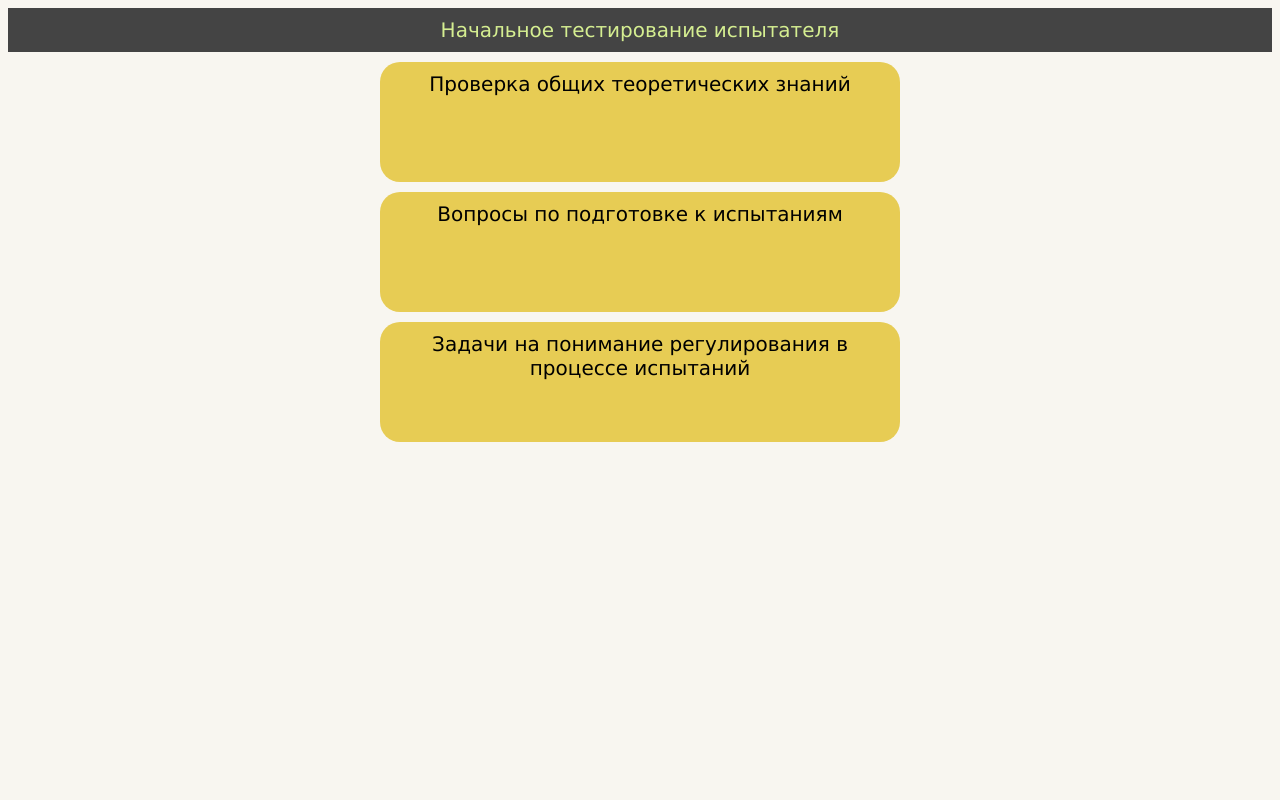
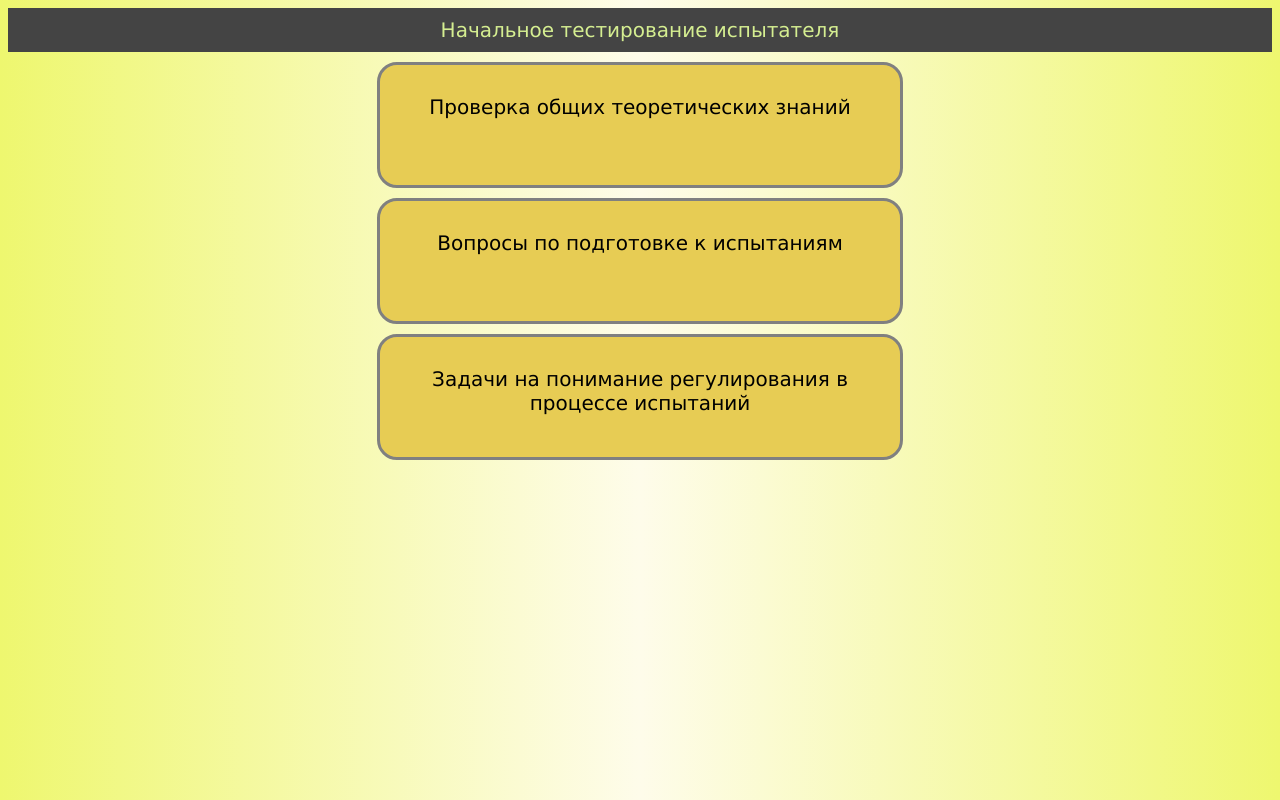
Before and after one commit to ispcenter/ispitatel_exam, a plain HTML site: page index.html in a window 1280 px wide. Drawn offline with Linux system fonts and the light colour scheme.

Commit message:
апгрейд

```diff
--- a/index.html
+++ b/index.html
@@ -6,12 +6,12 @@
 	<title>Тест испытателя</title>
 	<link href="style.css" rel="stylesheet" type="text/css">
 </head>
-<body>
+<body id="mainPage">
 	<h1>Начальное тестирование испытателя</h1>
 	<div id="oglavlenie">
-		<a href="teoria.html"><p class="tema">Проверка общих теоретических знаний</p></a>
-		<a href="podgot.html"><p class="tema">Вопросы по подготовке к испытаниям</p></a>
-		<a href="zada4i.html"><p class="tema">Задачи на понимание регулирования в процессе испытаний</p></a>
+		<a href="teoria.html"><div class="tema"><p>Проверка общих теоретических знаний</p></div></a>
+		<a href="podgot.html"><div class="tema"><p>Вопросы по подготовке к испытаниям</p></div></a>
+		<a href="zada4i.html"><div class="tema"><p>Задачи на понимание регулирования в процессе испытаний</p></div></a>
 	</div>
 </body>
 </html>
--- a/style.css
+++ b/style.css
@@ -4,8 +4,9 @@ body{
 	color: #333;
   font-weight: 300;
   text-align: center;
-  background-color: #f8f6f0;
+  background: rgb(240, 243, 192);
 }
+#mainPage{background: linear-gradient(to right, #eef76f,  #fefcea, #eef76f);}
 h1{
   font-weight: 300;
   margin: 0px;
@@ -14,7 +15,7 @@ h1{
   background-color: #444;
   color: rgb(213, 238, 145);
 }
-h2 {width: 100%; margin: auto;color: brown;height: 50px;}
+h2 {width: 100%; margin: auto;color: #eef76f;height: 50px;}
 a {text-decoration: none; color: inherit;}
 .question{
 	text-align: left;
@@ -82,10 +83,10 @@ button:hover{
   color: #000;
   width: 500px;
   height: 100px;
-  text-align: center;
   vertical-align: middle;
   border-radius: 20px;
   padding: 10px;
   margin: 10px auto;
+  border: 3px solid gray;
 }
 .icon{font-size: 50px;position: absolute;}
```
